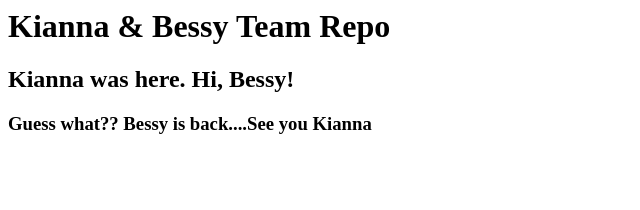
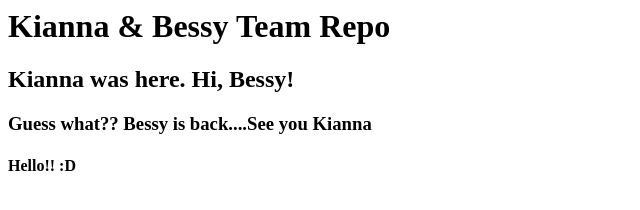
Before and after one commit to Bessyto/team-repo, a plain HTML site: page index.html in a window 1280 px wide. Shown: the full height of the page, 0-640 px from the left. Drawn offline with Linux system fonts and the light colour scheme.

Commit message:
added an h4 tag

```diff
--- a/index.html
+++ b/index.html
@@ -1,3 +1,4 @@
 <h1>Kianna & Bessy Team Repo</h1>
 <h2>Kianna was here. Hi, Bessy!</h2>
 <h3>Guess what?? Bessy is back....See you Kianna</h3>
+<h4>Hello!! :D</h4>
```
